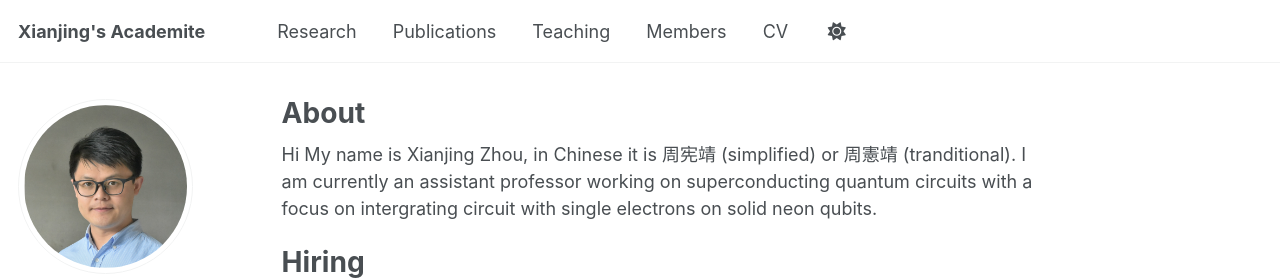
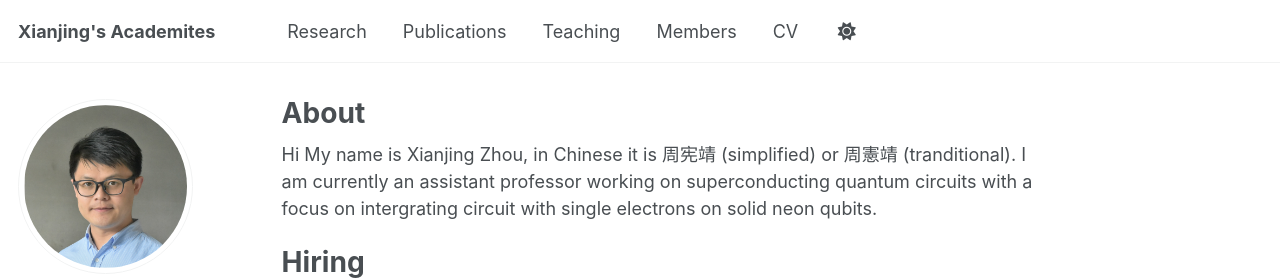
Before and after one commit to XianjingZhou/XianjingZhou.github.io, a Jekyll site: the page built from _pages/about.md, in a window 1280 px wide. Shown: the top 280 px of the page. Built offline with Jekyll 4.4.1, drawn with Linux system fonts in a browser that asks for light colours; some web fonts are replaced.

Commit message:
title twik twik

```diff
--- a/_config.yml
+++ b/_config.yml
@@ -9,7 +9,7 @@
 # Basic Site Settings
 locale                   : "en-US"
 site_theme               : "default"
-title                    : "Xianjing's Academite"
+title                    : "Xianjing's Academites"
 title_separator          : "-"
 name                     : &name "Xianjing Zhou"
 description              : &description "personal description"
```
